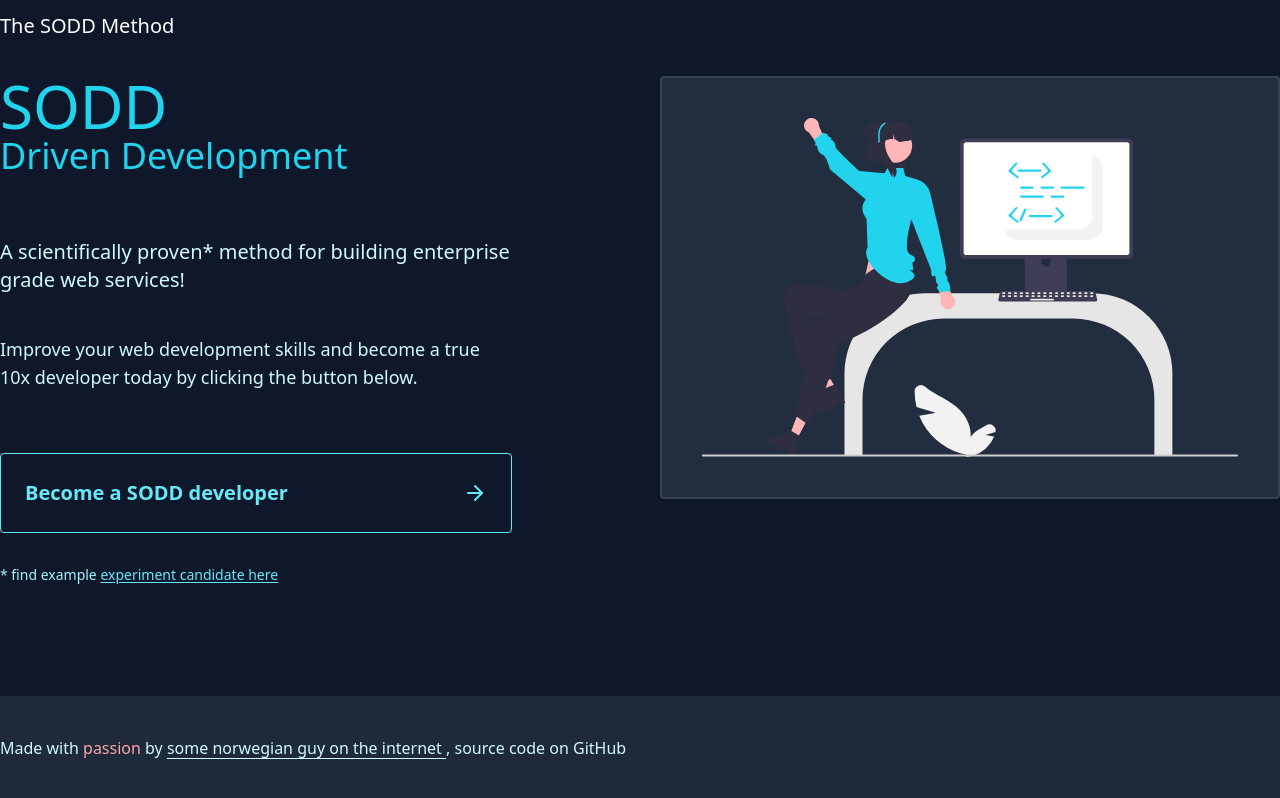
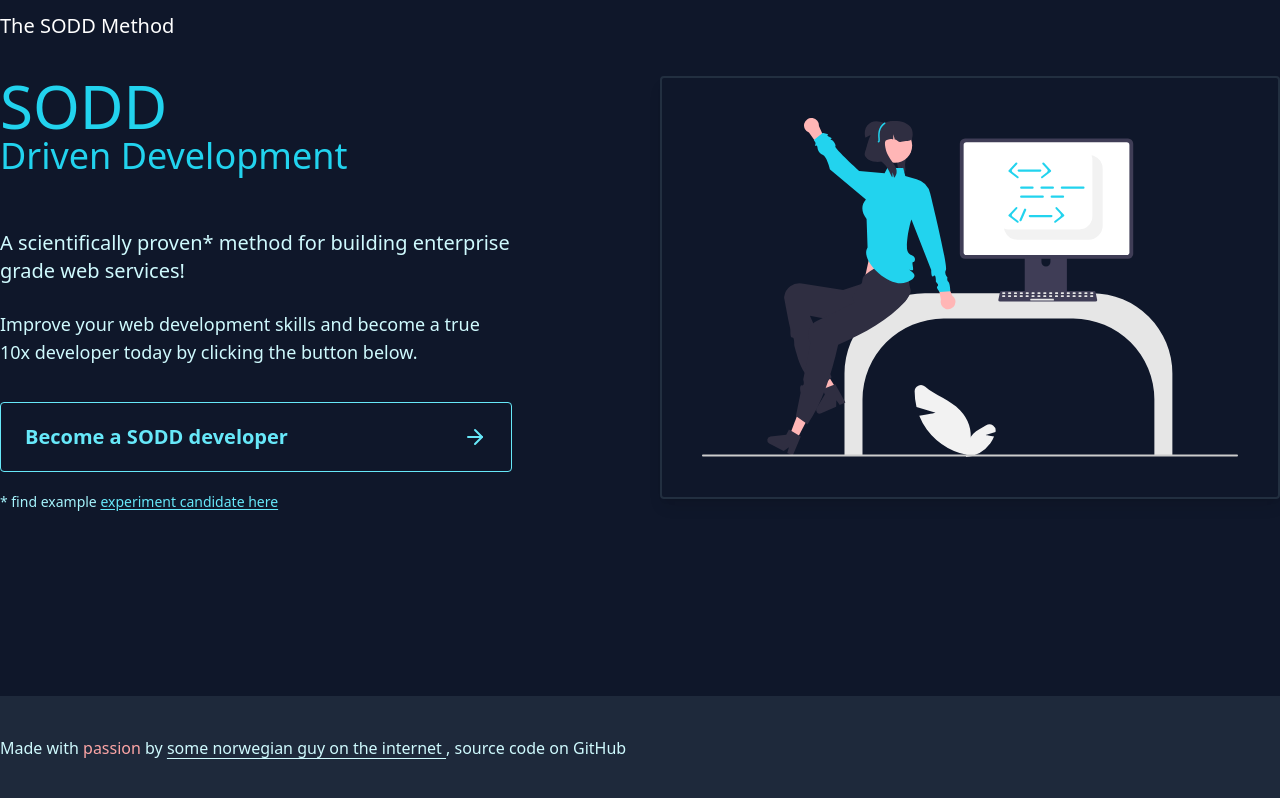
Before and after one commit to OscarWoHA/sodd-driven-development, an Astro site: page / in a window 1280 px wide. Built offline with nearby package versions, Linux system fonts and the light colour scheme; Astro itself is replaced by a stand-in of ours.

Commit message:
improvements: styling

```diff
--- a/src/pages/index.astro
+++ b/src/pages/index.astro
@@ -37,7 +37,7 @@ import { ArrowRight } from "react-feather";
     <meta property="twitter:image" content="https://the-sodd-method.netlify.app/sodd-driven-development.jpg" />
 </head>
 
-<body class="h-full bg-slate-900 text-white flex flex-col">
+<body class="h-full bg-slate-900 text-white flex flex-col scroll-smooth">
     <nav class="container mx-auto py-3 mb-6 xl:px-0 px-5">
         <p class="text-xl">
             The <span class="font-serift font-medium">SODD</span>{" "}
@@ -45,25 +45,26 @@ import { ArrowRight } from "react-feather";
         </p>
     </nav>
 
-    <header class="grid grid-cols-1 md:grid-cols-2 container mx-auto gap-x-10 gap-y-3 xl:px-0 px-5 mb-20 flex-1">
+    <header class="grid grid-cols-1 md:grid-cols-2 container mx-auto gap-x-10 xl:px-0 px-5 mb-20 flex-1">
         <h1 class="xs:text-5xl text-4xl text-cyan-400 font-light mb-10 leading-10">
             <span class="text-6xl font-medium">SODD</span>
             <br />
             Driven Development
         </h1>
 
-        <img class="bg-cyan-100 bg-opacity-10 rounded p-10 mb-10 border-2 border-cyan-100 border-opacity-10 shadow md:row-start-1 md:row-end-7 md:col-start-2 md:col-end-2"
+        <img class=" rounded p-10 mb-10 border-2 border-cyan-100 border-opacity-10 shadow-lg md:row-start-1 md:row-end-7 md:col-start-2 md:col-end-2"
             src="/undraw_proud_coder_re_exuy.svg" alt="a woman doing web development" />
 
-        <p class="text-cyan-100 text-xl font-medium mb-5 lg:max-w-lg leading-7">
+        <p class="text-cyan-100 text-xl font-medium mb-3 lg:max-w-lg">
             A scientifically proven* method for building enterprise
             grade web services!
         </p>
-        <p class="text-cyan-100 text-lg mb-10 lg:max-w-lg leading-7">
+        <p class="text-cyan-100 text-lg mb-6 lg:max-w-lg">
             Improve your web development skills and become a true
             10x developer today by clicking the button below.
         </p>
 
+        <div>
             <a rel="noreferrer" target="_blank" href="https://www.youtube.com/watch?v=qogh6jQD1Ro"
                 class="text-cyan-300 border border-cyan-300 px-6 py-5 text-xl font-semibold hover:bg-cyan-300 focus:bg-cyan-300 hover:text-cyan-900 focus:text-cyan-900 outline-none transition-colors rounded w-full lg:max-w-lg mb-5 flex justify-between items-center">
                 Become a SODD developer
@@ -76,6 +77,7 @@ import { ArrowRight } from "react-feather";
                     candidate here
                 </a>
             </p>
+        </div>
     </header>
 
     <footer class="py-10 bg-slate-800">
```
Lines whose indentation alone changed are shown as unchanged.
